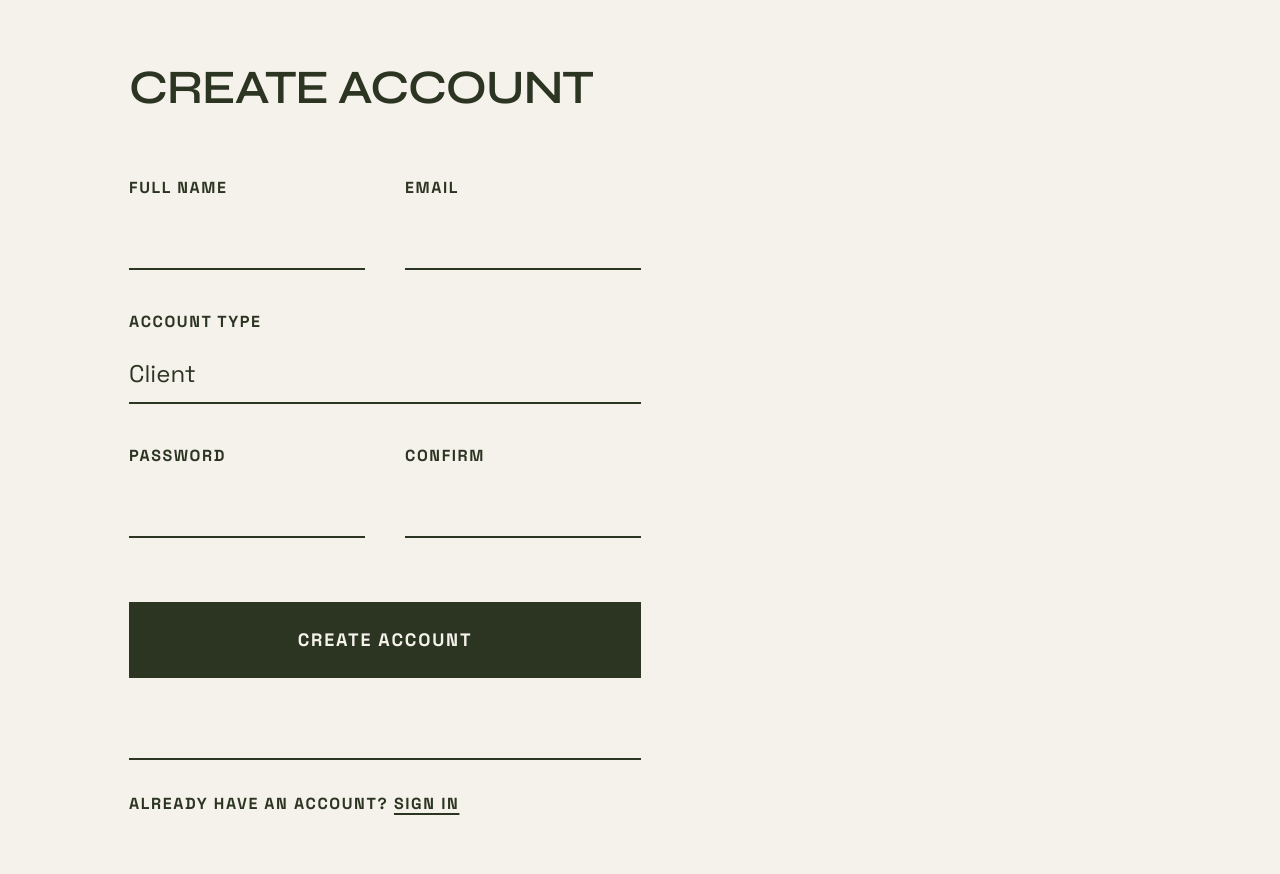
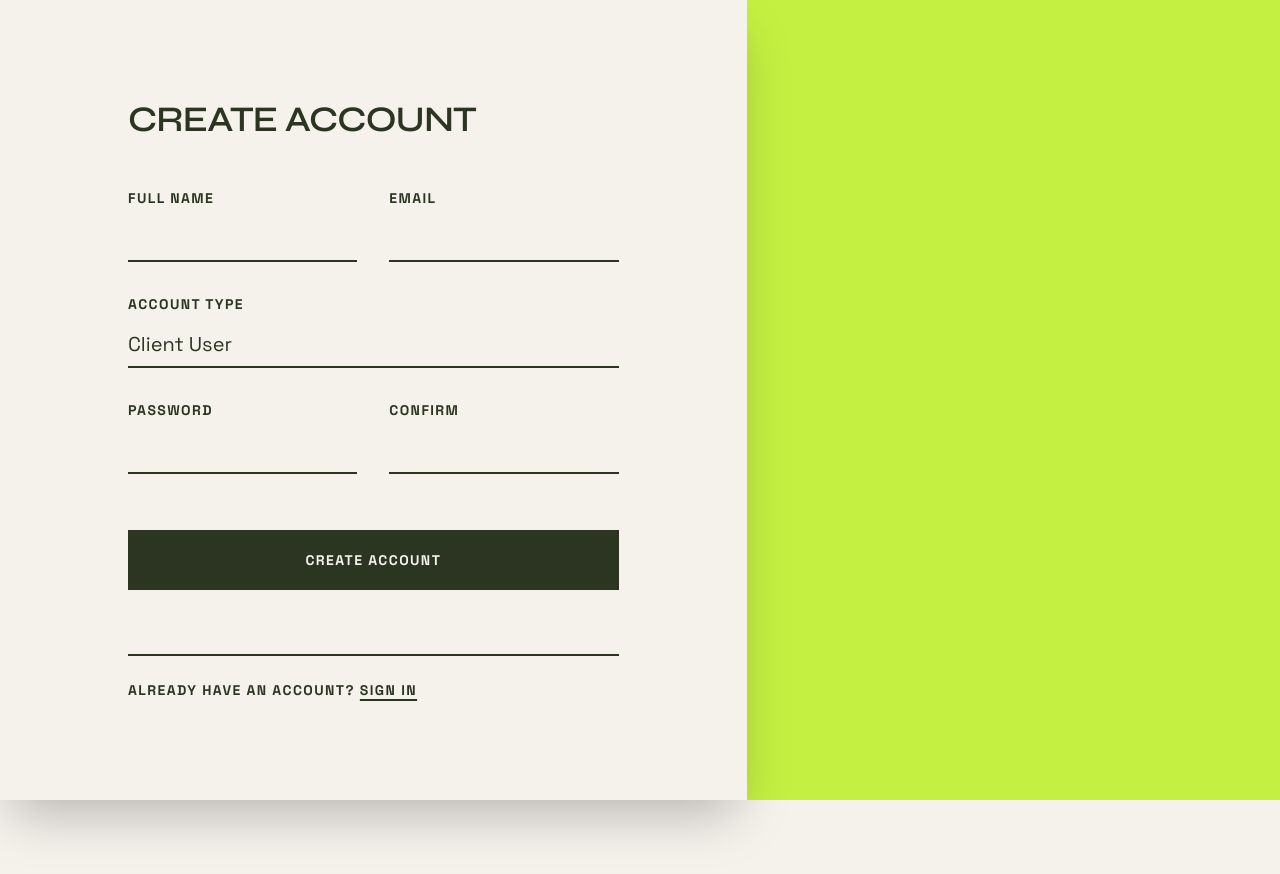
Before and after one commit to Razvanpng/waitlist, a React (Vite) app: page /register in a window 1280 px wide. Shown: the top 874 px of the page. After the commit the page ends 800 px from the top, so only its background shows below. Built offline with nearby package versions, Linux system fonts and the light colour scheme; no server answers.

Commit message:
fix: refactor layout to css grid to eliminate subpixel gaps and refine primary color

```diff
--- a/src/index.css
+++ b/src/index.css
@@ -12,7 +12,7 @@
     --card: 36 33% 94%;
     --card-foreground: 88 22% 17%;
 
-    --primary: 73 100% 60%;
+    --primary: 75 85% 60%;
     --primary-foreground: 88 22% 17%;
 
     --muted: 36 20% 85%;
@@ -23,7 +23,7 @@
 
     --border: 88 22% 17%;
     --input: 88 22% 17%;
-    --ring: 73 100% 60%;
+    --ring: 75 85% 60%;
 
     --radius: 0px;
   }
@@ -44,32 +44,32 @@
 
 @layer utilities {
   .animate-fade-in {
-    animation: fadeIn 0.5s cubic-bezier(0.16, 1, 0.3, 1) forwards;
+    animation: fadeIn 0.4s ease-out forwards;
   }
   .animate-slide-up {
-    animation: slideUp 0.6s cubic-bezier(0.16, 1, 0.3, 1) forwards;
+    animation: slideUp 0.5s cubic-bezier(0.16, 1, 0.3, 1) forwards;
   }
   .animate-slide-left {
-    animation: slideLeft 0.6s cubic-bezier(0.16, 1, 0.3, 1) forwards;
+    animation: slideLeft 0.5s cubic-bezier(0.16, 1, 0.3, 1) forwards;
   }
   .animate-slide-right {
-    animation: slideRight 0.6s cubic-bezier(0.16, 1, 0.3, 1) forwards;
+    animation: slideRight 0.5s cubic-bezier(0.16, 1, 0.3, 1) forwards;
   }
 }
 
 @keyframes fadeIn {
-  from { opacity: 0; filter: blur(4px); }
-  to { opacity: 1; filter: blur(0); }
+  from { opacity: 0; }
+  to { opacity: 1; }
 }
 @keyframes slideUp {
-  from { opacity: 0; transform: translateY(30px); }
+  from { opacity: 0; transform: translateY(20px); }
   to { opacity: 1; transform: translateY(0); }
 }
 @keyframes slideLeft {
-  from { opacity: 0; transform: translateX(50px); }
+  from { opacity: 0; transform: translateX(40px); }
   to { opacity: 1; transform: translateX(0); }
 }
 @keyframes slideRight {
-  from { opacity: 0; transform: translateX(-50px); }
+  from { opacity: 0; transform: translateX(-40px); }
   to { opacity: 1; transform: translateX(0); }
 }
--- a/src/pages/auth/RegisterPage.tsx
+++ b/src/pages/auth/RegisterPage.tsx
@@ -59,101 +59,94 @@ export function RegisterPage() {
   };
 
   return (
-    <div className="flex min-h-screen bg-background flex-row-reverse animate-fade-in">
-      <div className="hidden lg:flex lg:w-2/5 bg-primary text-foreground p-16 flex-col justify-end relative overflow-hidden animate-slide-left ml-[-1px] z-10">
-        <div className="absolute top-[-20%] right-[-20%] w-[140%] h-[140%] border-[2px] border-foreground rounded-full opacity-10 pointer-events-none" />
-        <div className="font-display text-[5.5rem] leading-[0.9] tracking-tight uppercase relative z-10">
-          Start <br/> tracking.
-        </div>
-      </div>
+    <div className="grid min-h-screen w-full lg:grid-cols-12 bg-primary animate-fade-in">
+      <div className="flex flex-col justify-center bg-background lg:col-span-7 px-6 py-12 md:px-16 lg:px-32 order-2 lg:order-1 z-10 shadow-2xl">
+        <div className="w-full max-w-xl animate-slide-up">
+          <h2 className="font-display text-4xl uppercase mb-12 tracking-tight">Create account</h2>
 
-      <div className="flex w-full lg:w-3/5 flex-col justify-center px-8 py-16 md:px-20 lg:px-32 relative z-0">
-        <div className="w-full max-w-2xl mx-auto animate-slide-up">
-          <h2 className="font-display text-5xl uppercase mb-16 tracking-tight">Create account</h2>
-
-          <form onSubmit={handleSubmit(onSubmit)} noValidate className="flex flex-col gap-10">
-            <div className="grid grid-cols-1 md:grid-cols-2 gap-10">
-              <div className="flex flex-col gap-3">
-                <label className="text-base font-bold uppercase tracking-widest text-foreground">
+          <form onSubmit={handleSubmit(onSubmit)} noValidate className="flex flex-col gap-8">
+            <div className="grid grid-cols-1 md:grid-cols-2 gap-8">
+              <div className="flex flex-col gap-2">
+                <label className="text-sm font-bold uppercase tracking-widest text-foreground">
                   Full Name
                 </label>
                 <input
                   {...register("full_name")}
                   type="text"
                   autoComplete="name"
-                  className={`w-full border-b-2 bg-transparent py-3 text-2xl outline-none transition-all focus:bg-foreground/5 focus:px-4 ${
+                  className={`w-full border-b-2 bg-transparent py-2 text-xl outline-none transition-all focus:bg-foreground/5 focus:px-3 ${
                     errors.full_name ? "border-destructive" : "border-foreground"
                   }`}
                 />
-                {errors.full_name && <span className="text-base font-bold text-destructive">{errors.full_name.message}</span>}
+                {errors.full_name && <span className="text-sm font-bold text-destructive">{errors.full_name.message}</span>}
               </div>
 
-              <div className="flex flex-col gap-3">
-                <label className="text-base font-bold uppercase tracking-widest text-foreground">
+              <div className="flex flex-col gap-2">
+                <label className="text-sm font-bold uppercase tracking-widest text-foreground">
                   Email
                 </label>
                 <input
                   {...register("email")}
                   type="email"
                   autoComplete="email"
-                  className={`w-full border-b-2 bg-transparent py-3 text-2xl outline-none transition-all focus:bg-foreground/5 focus:px-4 ${
+                  className={`w-full border-b-2 bg-transparent py-2 text-xl outline-none transition-all focus:bg-foreground/5 focus:px-3 ${
                     errors.email ? "border-destructive" : "border-foreground"
                   }`}
                 />
-                {errors.email && <span className="text-base font-bold text-destructive">{errors.email.message}</span>}
+                {errors.email && <span className="text-sm font-bold text-destructive">{errors.email.message}</span>}
               </div>
             </div>
 
-            <div className="flex flex-col gap-3">
-              <label className="text-base font-bold uppercase tracking-widest text-foreground">
+            <div className="flex flex-col gap-2">
+              <label className="text-sm font-bold uppercase tracking-widest text-foreground">
                 Account Type
               </label>
               <select
                 {...register("role")}
-                className={`w-full border-b-2 bg-transparent py-3 text-2xl outline-none transition-all cursor-pointer appearance-none rounded-none focus:bg-foreground/5 focus:px-4 ${
+                className={`w-full border-b-2 bg-transparent py-2 text-xl outline-none transition-all cursor-pointer appearance-none rounded-none focus:bg-foreground/5 focus:px-3 ${
                   errors.role ? "border-destructive" : "border-foreground"
                 }`}
               >
-                <option value="client">Client</option>
-                <option value="admin">Business</option>
+                <option value="client">Client User</option>
+                <option value="admin">System Administrator</option>
               </select>
-              {errors.role && <span className="text-base font-bold text-destructive">{errors.role.message}</span>}
+              {errors.role && <span className="text-sm font-bold text-destructive">{errors.role.message}</span>}
             </div>
 
-            <div className="grid grid-cols-1 md:grid-cols-2 gap-10">
-              <div className="flex flex-col gap-3">
-                <label className="text-base font-bold uppercase tracking-widest text-foreground">
+            <div className="grid grid-cols-1 md:grid-cols-2 gap-8">
+              <div className="flex flex-col gap-2">
+                <label className="text-sm font-bold uppercase tracking-widest text-foreground">
                   Password
                 </label>
                 <input
                   {...register("password")}
                   type="password"
                   autoComplete="new-password"
-                  className={`w-full border-b-2 bg-transparent py-3 text-2xl outline-none transition-all focus:bg-foreground/5 focus:px-4 ${
+                  className={`w-full border-b-2 bg-transparent py-2 text-xl outline-none transition-all focus:bg-foreground/5 focus:px-3 ${
                     errors.password ? "border-destructive" : "border-foreground"
                   }`}
                 />
-                {errors.password && <span className="text-base font-bold text-destructive">{errors.password.message}</span>}
+                {errors.password && <span className="text-sm font-bold text-destructive">{errors.password.message}</span>}
               </div>
 
-              <div className="flex flex-col gap-3">
-                <label className="text-base font-bold uppercase tracking-widest text-foreground">
+              <div className="flex flex-col gap-2">
+                <label className="text-sm font-bold uppercase tracking-widest text-foreground">
                   Confirm
                 </label>
                 <input
                   {...register("confirm_password")}
                   type="password"
                   autoComplete="new-password"
-                  className={`w-full border-b-2 bg-transparent py-3 text-2xl outline-none transition-all focus:bg-foreground/5 focus:px-4 ${
+                  className={`w-full border-b-2 bg-transparent py-2 text-xl outline-none transition-all focus:bg-foreground/5 focus:px-3 ${
                     errors.confirm_password ? "border-destructive" : "border-foreground"
                   }`}
                 />
-                {errors.confirm_password && <span className="text-base font-bold text-destructive">{errors.confirm_password.message}</span>}
+                {errors.confirm_password && <span className="text-sm font-bold text-destructive">{errors.confirm_password.message}</span>}
               </div>
             </div>
 
             {serverError && (
-              <div className="bg-destructive text-destructive-foreground p-5 text-base font-bold uppercase tracking-widest">
+              <div className="bg-destructive text-destructive-foreground p-4 text-sm font-bold uppercase tracking-widest">
                 {serverError}
               </div>
             )}
@@ -161,14 +154,14 @@ export function RegisterPage() {
             <button
               type="submit"
               disabled={isSubmitting}
-              className="mt-6 flex w-full items-center justify-center bg-foreground py-6 text-lg font-bold uppercase tracking-widest text-background transition-all hover:bg-primary hover:text-foreground disabled:opacity-50"
+              className="mt-6 flex w-full items-center justify-center bg-foreground py-5 text-sm font-bold uppercase tracking-widest text-background transition-all hover:bg-primary hover:text-foreground disabled:opacity-50"
             >
-              {isSubmitting ? <Loader2 className="mr-3 h-6 w-6 animate-spin" /> : null}
-              {isSubmitting ? "Creating..." : "Create account"}
+              {isSubmitting ? <Loader2 className="mr-2 h-5 w-5 animate-spin" /> : null}
+              {isSubmitting ? "Creating account" : "Create account"}
             </button>
           </form>
 
-          <div className="mt-20 border-t-2 border-foreground pt-8 text-base font-bold uppercase tracking-widest">
+          <div className="mt-16 border-t-2 border-foreground pt-6 text-sm font-bold uppercase tracking-widest">
             Already have an account?{" "}
             <Link to="/login" className="text-foreground hover:text-primary transition-colors underline decoration-2 underline-offset-4">
               Sign in
@@ -176,6 +169,13 @@ export function RegisterPage() {
           </div>
         </div>
       </div>
+
+      <div className="hidden lg:flex lg:col-span-5 flex-col justify-end p-16 text-foreground relative overflow-hidden animate-slide-left order-1 lg:order-2 z-0">
+        <div className="absolute top-[-20%] right-[-20%] w-[140%] h-[140%] border-[2px] border-foreground rounded-full opacity-10 pointer-events-none" />
+        <div className="font-display text-5xl leading-[0.9] tracking-tight uppercase relative z-10">
+          Start <br/> tracking.
+        </div>
+      </div>
     </div>
   );
 }
```
Also changed, not shown: src/pages/auth/LoginPage.tsx (+26 -26 lines).
